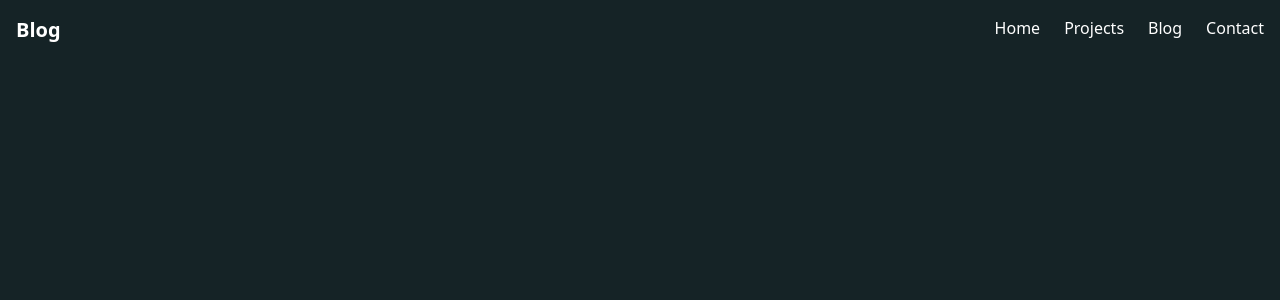
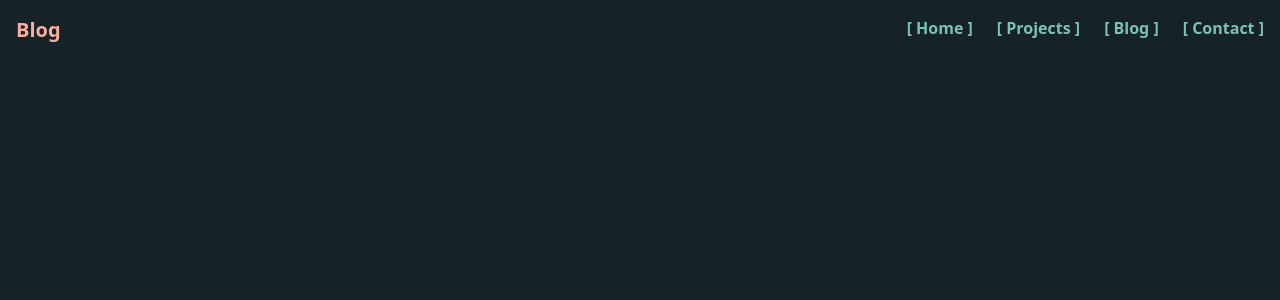
Before and after one commit to jpwol/jpwol.github.io, a Vue app: page /blog in a window 1280 px wide. Shown: the top 300 px of the page. Built offline with nearby package versions, Linux system fonts and the light colour scheme.

Commit message:
style(nav): changed style of nav items
items now fit with the thorn.nvim theme

```diff
--- a/src/components/Nav.vue
+++ b/src/components/Nav.vue
@@ -2,13 +2,15 @@
   <nav
     class="lg:fixed top-0 w-full z-50 bg-none text-white p-4 flex justify-between items-around"
   >
-    <div class="text-xl font-bold pr-5">{{ pageTitle }}</div>
+    <div class="text-xl font-bold pr-5 text-t-orange">
+      {{ pageTitle }}
+    </div>
 
     <div class="flex space-x-6">
-      <router-link to="/" class="hover:underline">Home</router-link>
-      <router-link to="/projects" class="hover:underline">Projects</router-link>
-      <router-link to="/blog" class="hover:underline">Blog</router-link>
-      <router-link to="/contact" class="hover:underline">Contact</router-link>
+      <router-link to="/" class="navItem">[ Home ]</router-link>
+      <router-link to="/projects" class="navItem">[ Projects ]</router-link>
+      <router-link to="/blog" class="navItem">[ Blog ]</router-link>
+      <router-link to="/contact" class="navItem">[ Contact ]</router-link>
     </div>
   </nav>
 </template>
@@ -21,7 +23,21 @@ const route = useRoute();
 const pageTitle = computed(() => route.meta.title);
 </script>
 
-<style>
+<style scoped>
+.navItem {
+  color: var(--color-t-cyan);
+  font-weight: bold;
+
+  transition:
+    transform 0.2s ease,
+    color 0.2s ease;
+}
+
+.navItem:hover {
+  color: var(--color-t-lightgreen);
+  transform: translateX(-2px);
+}
+
 .fade-slide-enter-active,
 .fade-slide-leave-active {
   transition:
```
